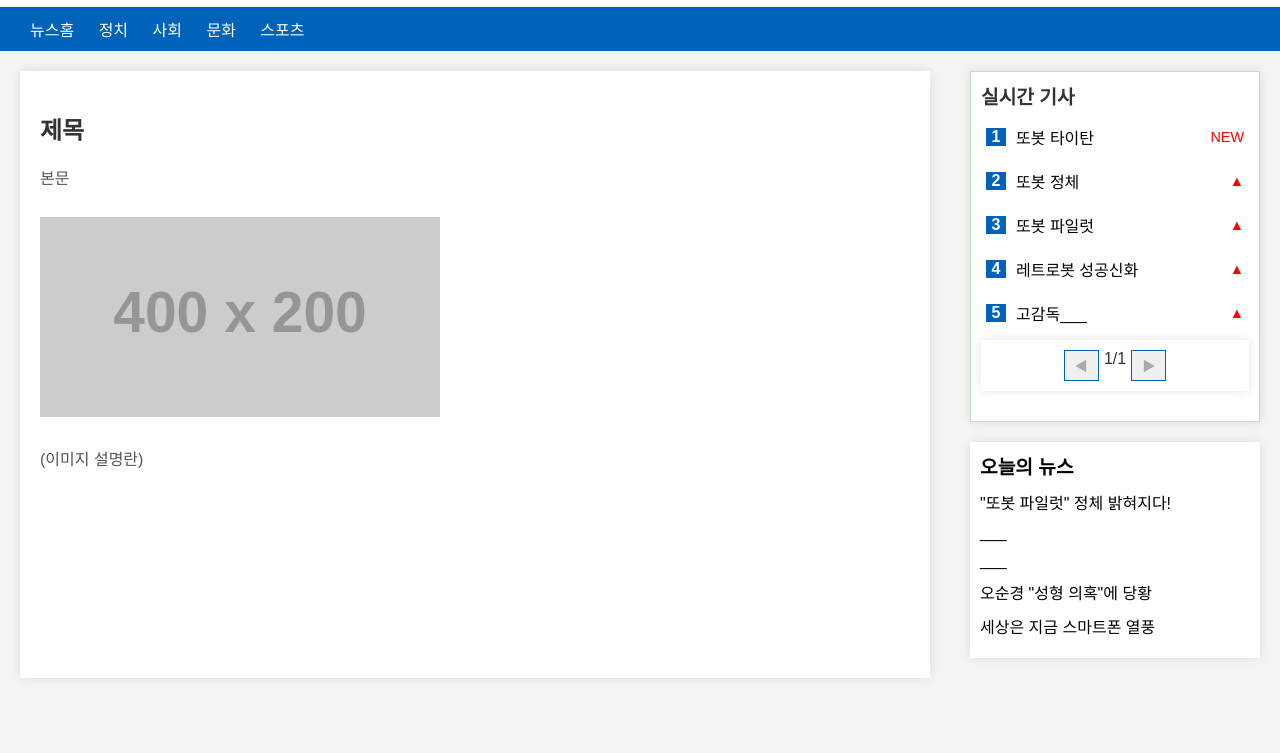
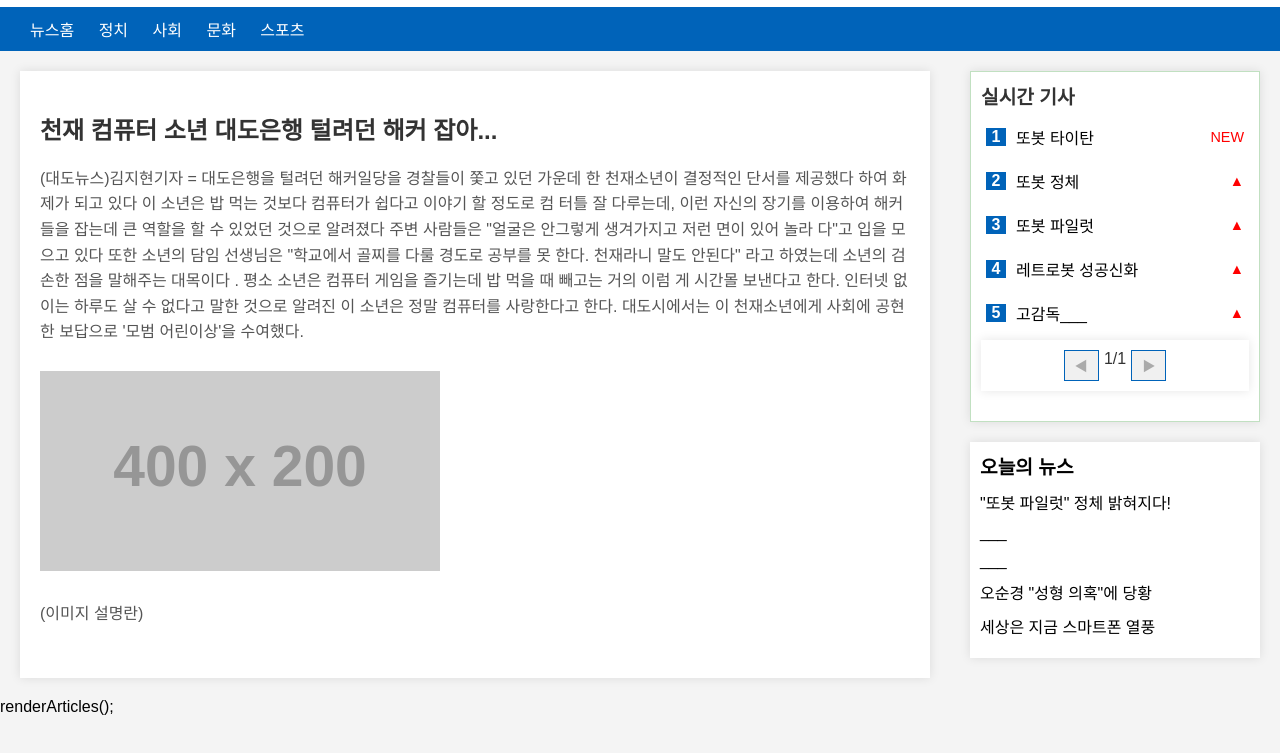
Before and after one commit to kimKIIK/DAVER, a plain HTML site: page index.html in a window 1280 px wide. Shown: the part 41-794 px from the top of the page. Drawn offline with Linux system fonts and the light colour scheme; placeholder pictures from the web are drawn by us.

Commit message:
Update index.html

```diff
--- a/index.html
+++ b/index.html
@@ -152,8 +152,14 @@
     </nav>
     <div class="container">
         <div class="main-content">
-            <h2>제목</h2>
-            <p>본문</p>
+            <h2>천재 컴퓨터 소년 대도은행 털려던 해커 잡아...</h2>
+            <p>(대도뉴스)김지현기자 = 대도은행을 털려던 해커일당을 경찰들이 쫓고 있던 가운데 한 천재소년이 결정적인 단서를 제공했다 하여 화제가 되고 있다
+                이 소년은 밥 먹는 것보다 컴퓨터가 쉽다고 이야기 할 정도로 컴 터틀 잘 다루는데, 이런 자신의 장기를 이용하여 해커들을 잡는데 큰 역할을 할 수 있었던 것으로 알려졌다
+                주변 사람들은 "얼굴은 안그렇게 생겨가지고 저런 면이 있어 놀라 다"고 입을 모으고 있다
+                또한 소년의 담임 선생님은 "학교에서 골찌를 다룰 경도로 공부를 못 한다. 천재라니 말도 안된다" 라고 하였는데 소년의 검손한 점을 말해주는 대목이다 .
+                평소 소년은 컴퓨터 게임을 즐기는데 밥 먹을 때 빼고는 거의 이럼 게 시간몰 보낸다고 한다.
+                인터넷 없이는 하루도 살 수 없다고 말한 것으로 알려진 이 소년은 정말 컴퓨터를 사랑한다고 한다.
+                대도시에서는 이 천재소년에게 사회에 공현한 보답으로 '모범 어린이상'을 수여했다.</p>
             <img src="https://via.placeholder.com/400x200" alt="뉴스 이미지">
             <p>(이미지 설명란)</p>
         </div>
@@ -234,3 +240,8 @@
     </script>
 </body>
 </html>
+
+        renderArticles();
+    </script>
+</body>
+</html>
```
